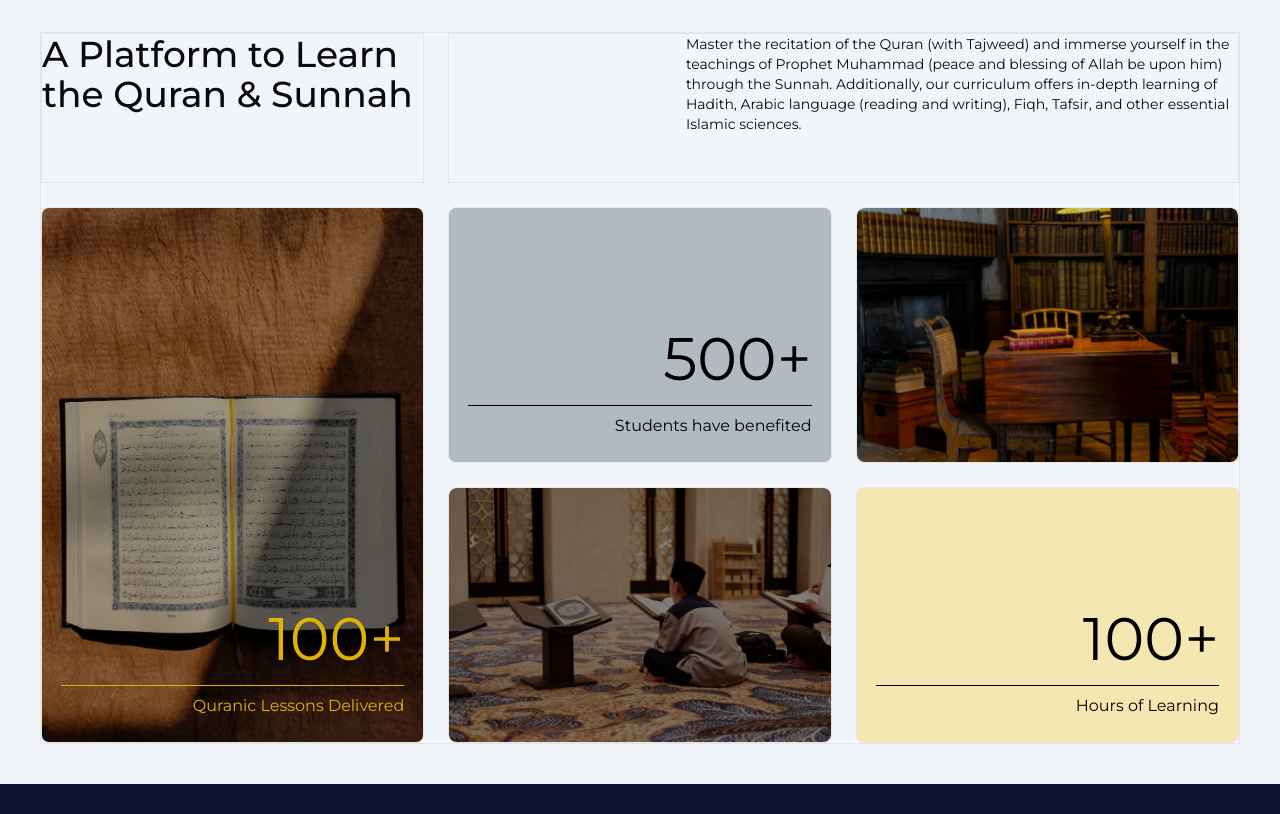
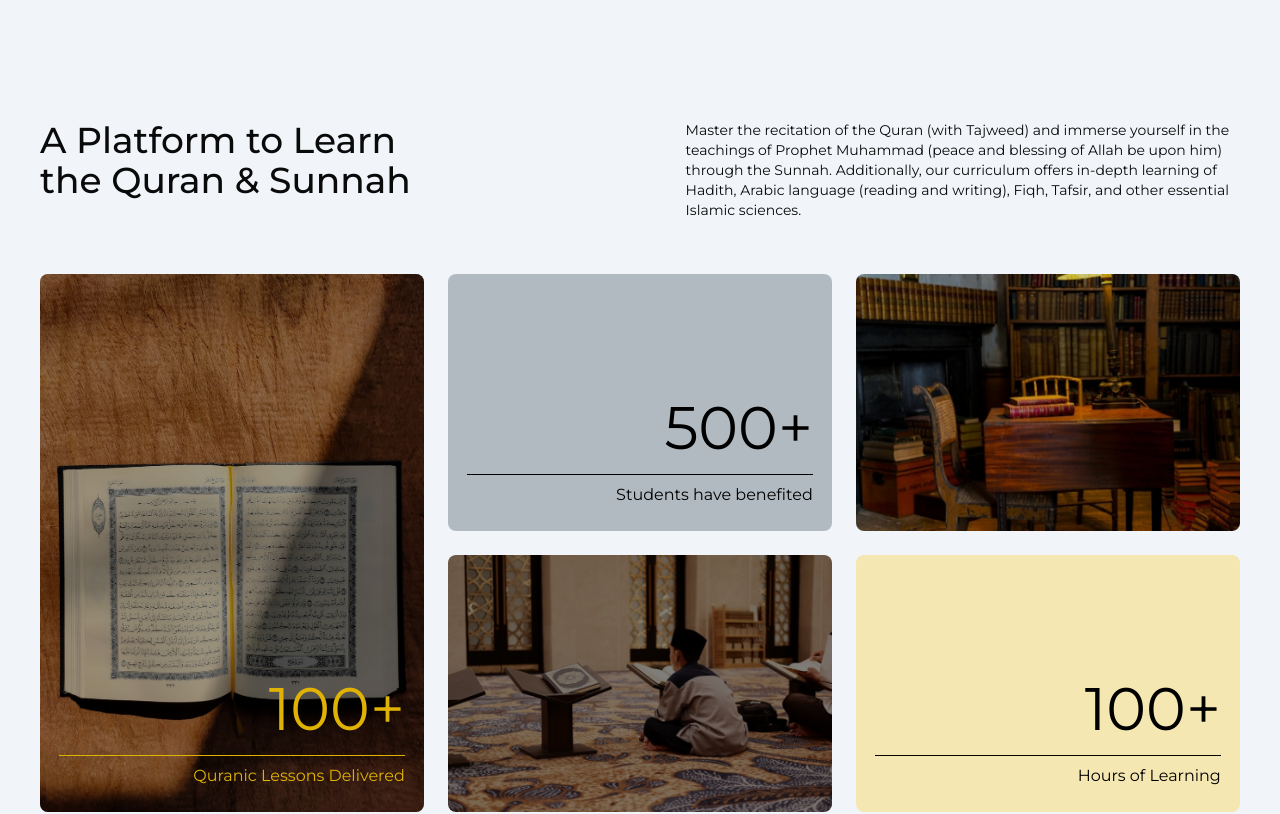
Before and after one commit to Lukman10a/markazulbayaan, a Next.js app: page / in a window 1280 px wide. Shown: the part 660-1474 px from the top of the page. Built offline with nearby package versions, Linux system fonts and the light colour scheme.

Commit message:
Made some adjustments

```diff
--- a/src/components/home/StatSection.tsx
+++ b/src/components/home/StatSection.tsx
@@ -8,14 +8,15 @@ import image3 from "/public/assets/statimage3.png";
 
 export default function StatSection() {
   return (
-    <section className=" bg-slate-100 p-10 ">
-      <div className="w-9/10 max-w-[1200px] border mx-auto grid grid-cols-3 gap-6">
-        <div className="border h-auto min-h-[150px]">
+    <section className=" bg-slate-100 py-32 ">
+      <div className="w-9/10 max-w-[1200px] mx-auto grid grid-cols-3 gap-6">
+        <div className=" h-auto min-h-[130px]">
           <p className="text-4xl font-medium">
             A Platform to Learn the Quran & Sunnah
           </p>
         </div>
-        <div className="border col-span-2 ">
+
+        <div className="col-span-2 ">
           <p className="text-sm w-[70%] ml-auto">
             Master the recitation of the Quran (with Tajweed) and immerse
             yourself in the teachings of Prophet Muhammad (peace and blessing of
@@ -24,7 +25,8 @@ export default function StatSection() {
             writing), Fiqh, Tafsir, and other essential Islamic sciences.
           </p>
         </div>
-        <div className="row-span-2 col-span-1 border relative rounded-lg overflow-hidden">
+
+        <div className="row-span-2 col-span-1 relative rounded-lg overflow-hidden">
           <Image
             src={image1}
             alt="image"
@@ -46,7 +48,7 @@ export default function StatSection() {
           </div>
         </div>
 
-        <div className="row-span-1 col-span-1 border relative bg-[#B1BAC0] rounded-lg overflow-hidden">
+        <div className="row-span-1 col-span-1 relative bg-[#B1BAC0] rounded-lg overflow-hidden">
           <div className="absolute bottom-4 text-right w-full flex flex-col items-center justify-center">
             <div className="text-black text-6xl w-[90%] border-b border-black pb-4">
               500+
@@ -58,7 +60,7 @@ export default function StatSection() {
           </div>
         </div>
 
-        <div className="row-span-1 col-span-1 border relative rounded-lg overflow-hidden">
+        <div className="row-span-1 col-span-1 relative rounded-lg overflow-hidden">
           <Image
             src={image2}
             alt="image"
@@ -67,7 +69,7 @@ export default function StatSection() {
           />
         </div>
 
-        <div className="row-span-1 col-span-1 border relative rounded-lg overflow-hidden">
+        <div className="row-span-1 col-span-1 relative rounded-lg overflow-hidden">
           <Image
             src={image3}
             alt="image"
@@ -75,7 +77,7 @@ export default function StatSection() {
             className="object-cover"
           />
         </div>
-        <div className="row-span-1 col-span-1 border relative bg-[#f5e7b1] rounded-lg overflow-hidden">
+        <div className="row-span-1 col-span-1 relative bg-[#f5e7b1] rounded-lg overflow-hidden">
           <div className="absolute bottom-4 text-right w-full flex flex-col items-center justify-center">
             <div className="text-black text-6xl w-[90%] border-b border-black pb-4">
               100+
```
